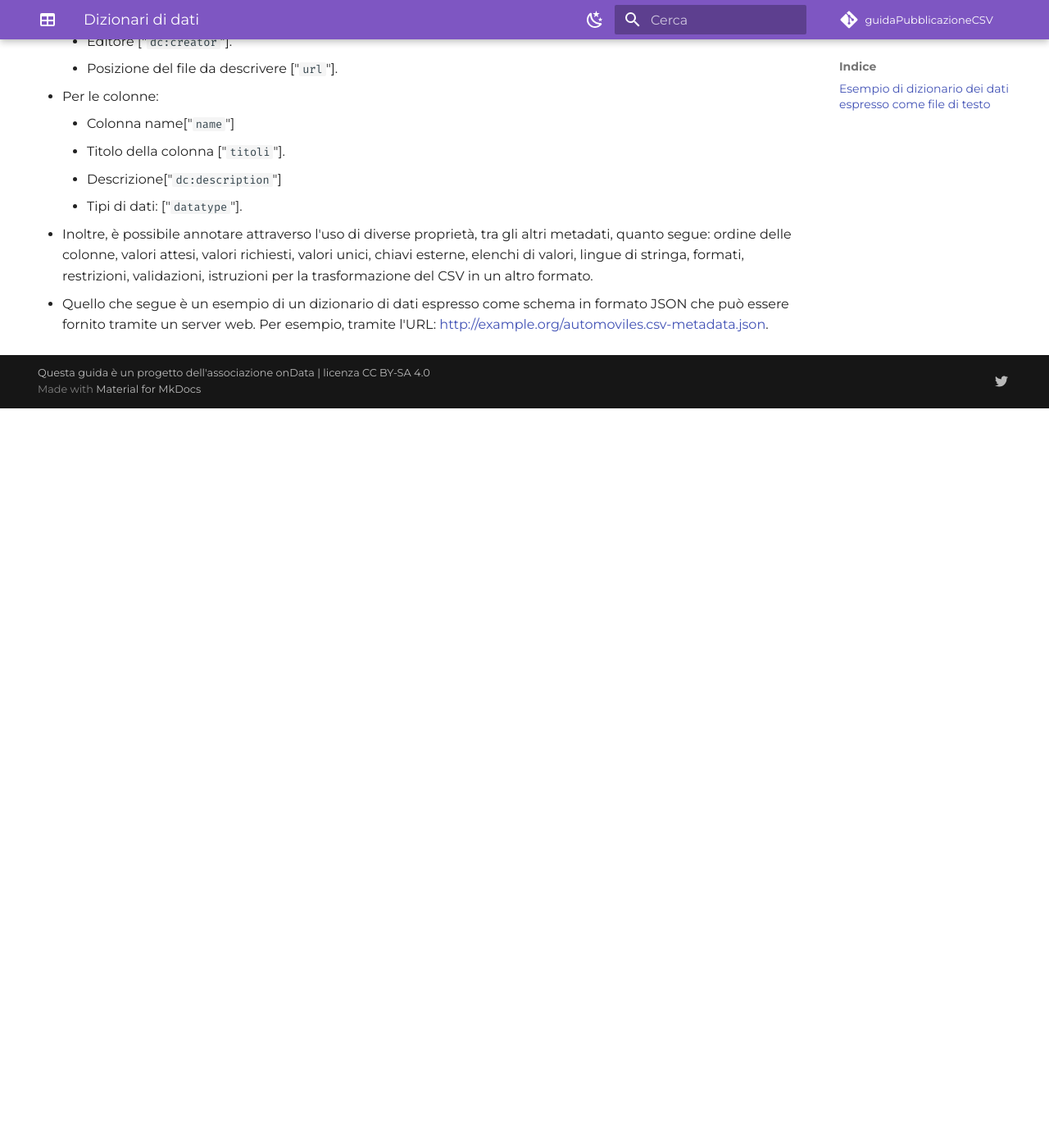
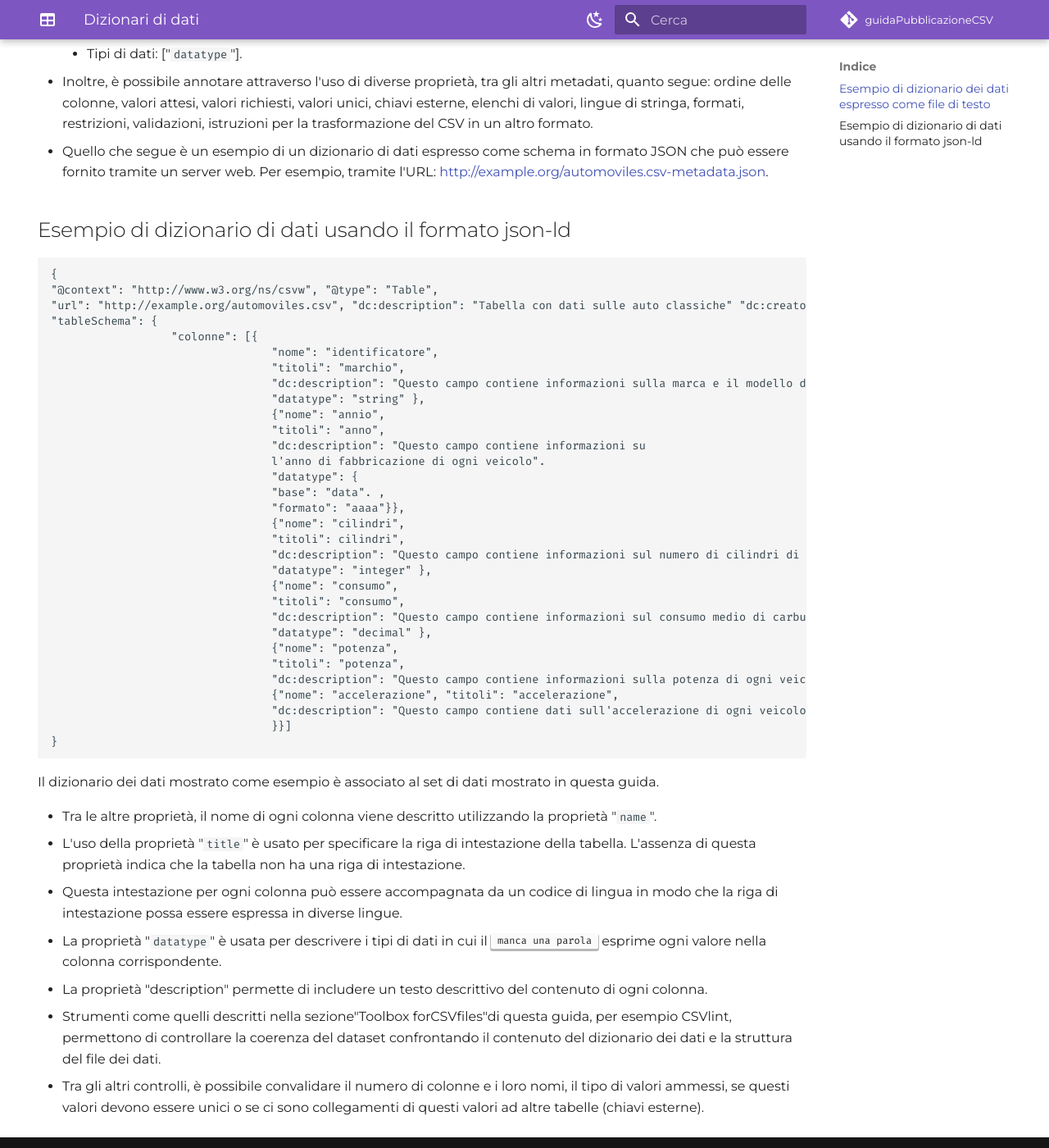
Before and after one commit to ondata/guidaPraticaPubblicazioneCSV, an MkDocs documentation site: the page built from docs/dizionario_dati/README.md, in a window 1280 px wide and 1400 px high, scrolled down 1864 px. Shown: the whole window at 82% size. Built offline with MkDocs 1.6.1 and Material for MkDocs 9.7.7, drawn with Linux system fonts in a browser that asks for light colours; comment, search, counter and statistics services are not loaded; before the commit the page ends 2362 px from its top, so only the background shows below that; some of the changed text lies outside the part shown.

Commit message:
Update README.md

````diff
--- a/docs/dizionario_dati/README.md
+++ b/docs/dizionario_dati/README.md
@@ -24,7 +24,7 @@ Descrizione: tabella con dati sulle auto d'epoca
 
 Editore: Autore di esempi
 
-```
+
 Colonna 1:
    Titolo: marchio
    Descrizione: Questo campo contiene informazioni sulla marca e il modello di ogni veicolo.
@@ -54,7 +54,7 @@ Colonna 6:
    Titolo: accelerazione
    Descrizione: Questo campo contiene dati sull'accelerazione di ogni veicolo, misurata in m/sec2.
    Tipo di dati: decimale
-```
+
 
 È buona pratica che il dizionario dei dati sia espresso in un formato azionabile, ad esempio `JSON` o `JSON-LD`, utilizzando un vocabolario standardizzato per definire ciascuna delle caratteristiche o annotazioni su ciascuno degli elementi del file di dati.
 
@@ -78,3 +78,50 @@ Colonna 6:
 
 - Inoltre, è possibile annotare attraverso l'uso di diverse proprietà, tra gli altri metadati, quanto segue: ordine delle colonne, valori attesi, valori richiesti, valori unici, chiavi esterne, elenchi di valori, lingue di stringa, formati, restrizioni, validazioni, istruzioni per la trasformazione del CSV in un altro formato.
 - Quello che segue è un esempio di un dizionario di dati espresso come schema in formato JSON che può essere fornito tramite un server web. Per esempio, tramite l'URL: [http://example.org/automoviles.csv-metadata.json](http://example.org/automoviles.csv-metadata.json).
+
+
+## Esempio di dizionario di dati usando il formato json-ld
+```
+{
+"@context": "http://www.w3.org/ns/csvw", "@type": "Table",
+"url": "http://example.org/automoviles.csv", "dc:description": "Tabella con dati sulle auto classiche" "dc:creator": "Autore dell'esempio".
+"tableSchema": {
+                  "colonne": [{
+                                 "nome": "identificatore",
+                                 "titoli": "marchio",
+                                 "dc:description": "Questo campo contiene informazioni sulla marca e il modello di ogni veicolo".
+                                 "datatype": "string" },
+                                 {"nome": "annio",
+                                 "titoli": "anno",
+                                 "dc:description": "Questo campo contiene informazioni su
+                                 l'anno di fabbricazione di ogni veicolo".
+                                 "datatype": {
+                                 "base": "data". ,
+                                 "formato": "aaaa"}},
+                                 {"nome": "cilindri",
+                                 "titoli": cilindri",
+                                 "dc:description": "Questo campo contiene informazioni sul numero di cilindri di ogni veicolo".
+                                 "datatype": "integer" },
+                                 {"nome": "consumo",
+                                 "titoli": "consumo",
+                                 "dc:description": "Questo campo contiene informazioni sul consumo medio di carburante di ogni veicolo, misurato in litri / 100 km".
+                                 "datatype": "decimal" },
+                                 {"nome": "potenza",
+                                 "titoli": "potenza",
+                                 "dc:description": "Questo campo contiene informazioni sulla potenza di ogni veicolo, misurata in CV". "datatype": "decimal" },
+                                 {"nome": "accelerazione", "titoli": "accelerazione",
+                                 "dc:description": "Questo campo contiene dati sull'accelerazione di ogni veicolo misurata in m/sec2" "datatype": "decimal" "dc:description": "Questo campo contiene dati sull'accelerazione di ogni veicolo misurata in m/sec2" "datatype": "decimal".
+                                 }}]
+}
+```
+
+Il dizionario dei dati mostrato come esempio è associato al set di dati mostrato in questa guida.
+
+- Tra le altre proprietà, il nome di ogni colonna viene descritto utilizzando la proprietà "`name`".
+- L'uso della proprietà "`title`" è usato per specificare la riga di intestazione della tabella. L'assenza di questa proprietà indica che la tabella non ha una riga di intestazione.
+- Questa intestazione per ogni colonna può essere accompagnata da un codice di lingua in modo che la riga di intestazione possa essere espressa in diverse lingue.
+- La proprietà "`datatype`" è usata per descrivere i tipi di dati in cui il <kbd>  manca una parola </kbd>
+esprime ogni valore nella colonna corrispondente.
+- La proprietà "description" permette di includere un testo descrittivo del contenuto di ogni colonna.
+- Strumenti come quelli descritti nella sezione"Toolbox forCSVfiles"di questa guida, per esempio CSVlint, permettono di controllare la coerenza del dataset confrontando il contenuto del dizionario dei dati e la struttura del file dei dati.
+- Tra gli altri controlli, è possibile convalidare il numero di colonne e i loro nomi, il tipo di valori ammessi, se questi valori devono essere unici o se ci sono collegamenti di questi valori ad altre tabelle (chiavi esterne).
````
